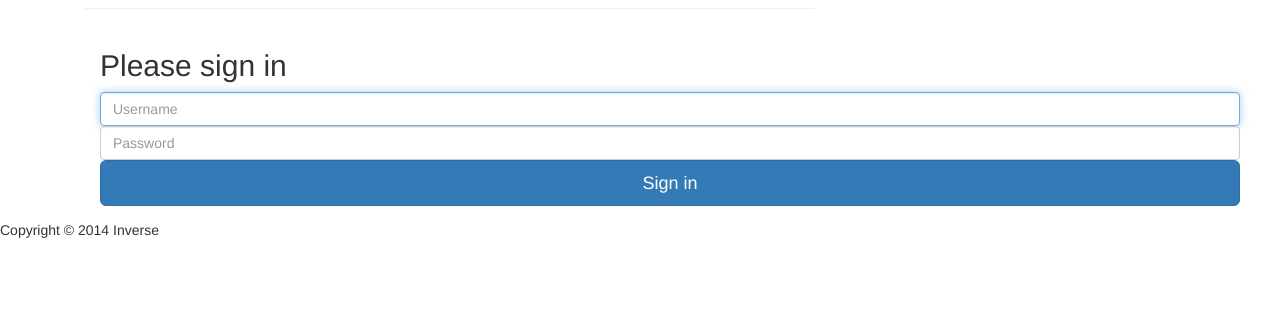
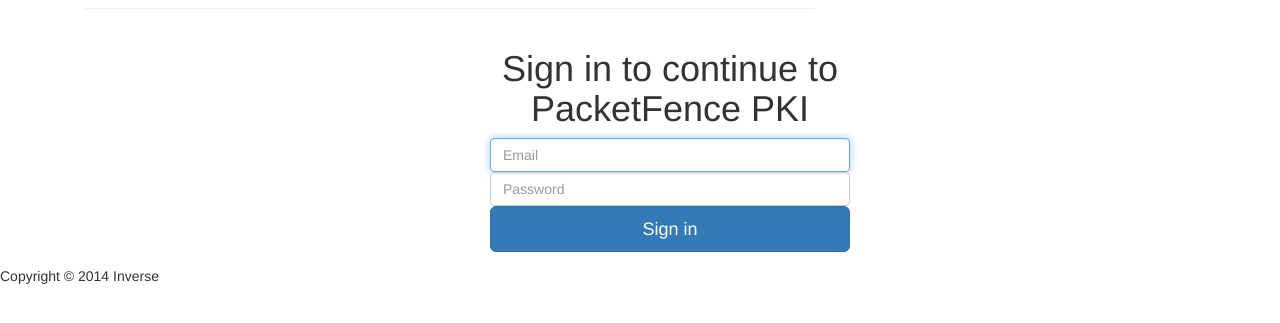
Before and after one commit to inverse-inc/packetfence-pki, a Django app: template pki/templates/logon.html in a window 1280 px wide. Shown: the part 51-374 px from the top of the page. Run offline with Django 3.2, Linux system fonts and the light colour scheme; the template is opened without the code that fills it, so the values that code supplies are empty; parts of the project's set-up code (start-up, migrations or seed data) failed here and were passed over; some libraries are stand-ins or nearby versions.

Commit message:
Changed logon

```diff
--- a/pki/templates/logon.html
+++ b/pki/templates/logon.html
@@ -3,16 +3,23 @@
 {% load i18n %}
 
 {% block content %}
-   <div class="container">
+<div class="container">
+    <div class="row">
+        <div class="col-sm-6 col-md-4 col-md-offset-4">
+            <h1 class="text-center login-title">Sign in to continue to PacketFence PKI</h1>
+            <div class="account-wall">
+                <form class="form-signin" action="/" method="post">
+                {% csrf_token %}
+                <input type="text" class="form-control" name="username" placeholder="Email" required autofocus>
+                <input type="password" class="form-control" name="password" placeholder="Password" required>
+                <button class="btn btn-lg btn-primary btn-block" type="submit">
+                    Sign in</button>
+                </label>
+                </form>
+            </div>
+        </div>
+    </div>
+</div>
 
-      <form class="form-signin"  action="/" method="post">{% csrf_token %}
-        <h2 class="form-signin-heading">Please sign in</h2>
-        <input type="username" name="username" class="form-control" placeholder="Username" required autofocus>
-        <input type="password" name="password" class="form-control" placeholder="Password" required>
-
-        <button class="btn btn-lg btn-primary btn-block" type="submit">Sign in</button>
-      </form>
-
-    </div> <!-- /container -->
 
 {% endblock %}
```
